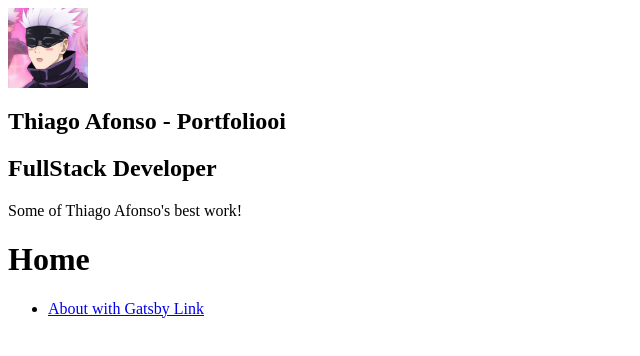
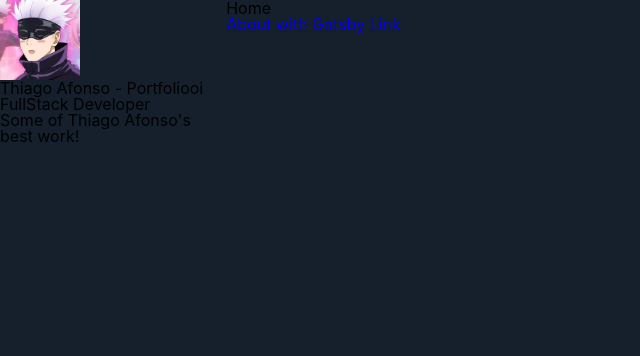
Before and after one commit to zTaaso/ztaaso-portfolio, a Gatsby site: page / in a window 1280 px wide. Shown: the whole page, without its empty margins (0-640 px from the left). Built offline with nearby package versions, Linux system fonts and the light colour scheme; Gatsby itself is replaced by a stand-in of ours.

Commit message:
global styles added

```diff
--- a/src/components/Layout/index.tsx
+++ b/src/components/Layout/index.tsx
@@ -2,13 +2,18 @@ import * as React from 'react';
 
 import Profile from '../Profile';
 
+import GlobalStyles from '../../styles/global';
+
+import * as S from './styles';
+
 const Layout = ({ children }) => (
-  <>
+  <S.LayoutWrapper>
+    <GlobalStyles />
     <aside>
       <Profile />
     </aside>
-    <main>{children}</main>
-  </>
+    <S.LayoutMain>{children}</S.LayoutMain>
+  </S.LayoutWrapper>
 );
 
 export default Layout;
--- /dev/null
+++ b/src/components/Layout/styles.ts
@@ -0,0 +1,12 @@
+import styled from 'styled-components';
+
+export const LayoutWrapper = styled.section`
+  display: flex;
+`;
+
+export const LayoutMain = styled.main`
+  background: #16202c;
+  min-height: 100vh;
+  padding: 0 3.75 0 20rem;
+  width: 100%;
+`;
--- /dev/null
+++ b/src/styles/global.ts
@@ -0,0 +1,146 @@
+import { createGlobalStyle } from 'styled-components';
+
+const GlobalStyles = createGlobalStyle`
+  html,
+  body,
+  div,
+  span,
+  applet,
+  object,
+  iframe,
+  h1,
+  h2,
+  h3,
+  h4,
+  h5,
+  h6,
+  p,
+  blockquote,
+  pre,
+  a,
+  abbr,
+  acronym,
+  address,
+  big,
+  cite,
+  code,
+  del,
+  dfn,
+  em,
+  img,
+  ins,
+  kbd,
+  q,
+  s,
+  samp,
+  small,
+  strike,
+  strong,
+  sub,
+  sup,
+  tt,
+  var,
+  b,
+  u,
+  i,
+  center,
+  dl,
+  dt,
+  dd,
+  ol,
+  ul,
+  li,
+  fieldset,
+  form,
+  label,
+  legend,
+  table,
+  caption,
+  tbody,
+  tfoot,
+  thead,
+  tr,
+  th,
+  td,
+  article,
+  aside,
+  canvas,
+  details,
+  embed,
+  figure,
+  figcaption,
+  footer,
+  header,
+  hgroup,
+  menu,
+  nav,
+  output,
+  ruby,
+  section,
+  summary,
+  time,
+  mark,
+  audio,
+  video {
+    margin: 0;
+    padding: 0;
+    border: 0;
+    font-size: 100%;
+    font: inherit;
+    vertical-align: baseline;
+  }
+  /* HTML5 display-role reset for older browsers */
+  article,
+  aside,
+  details,
+  figcaption,
+  figure,
+  footer,
+  header,
+  hgroup,
+  menu,
+  nav,
+  section {
+    display: block;
+  }
+  body {
+    line-height: 1;
+  }
+  ol,
+  ul {
+    list-style: none;
+  }
+  blockquote,
+  q {
+    quotes: none;
+  }
+  blockquote:before,
+  blockquote:after,
+  q:before,
+  q:after {
+    content: '';
+    content: none;
+  }
+  table {
+    border-collapse: collapse;
+    border-spacing: 0;
+  }
+  * {
+    box-sizing: border-box;
+  }
+  body {
+    background: #16202c;
+    line-height: 1;
+    font-size: 100%;
+    font-family: -apple-system, BlinkMacSystemFont, 'Segoe UI', Roboto,
+      Helvetica, Arial, sans-serif, 'Apple Color Emoji', 'Segoe UI Emoji',
+      'Segoe UI Symbol';
+  }
+  img {
+    display: block;
+    width: 100%;
+    height: auto;
+  }
+`;
+
+export default GlobalStyles;
```
